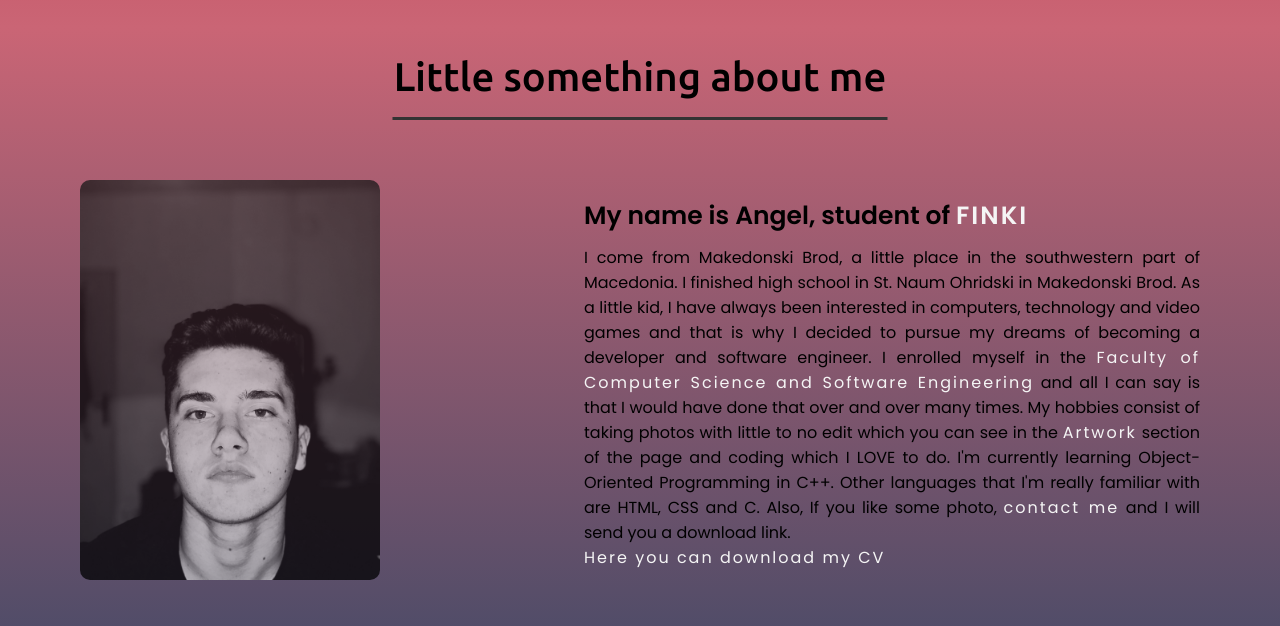
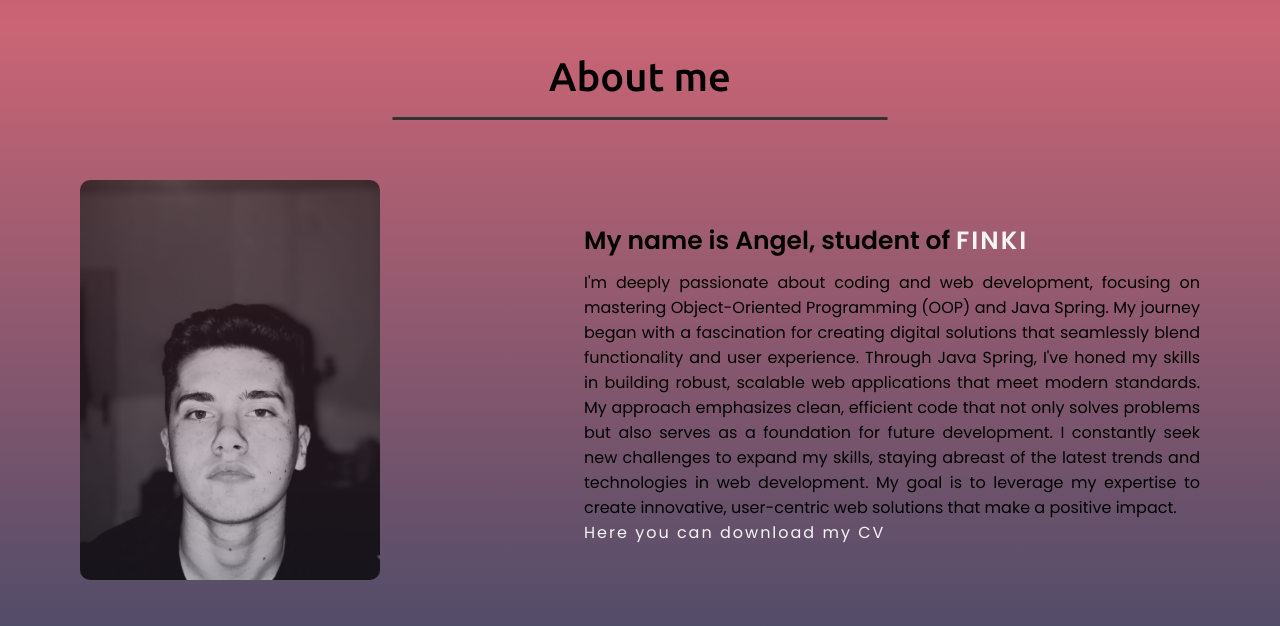
Before and after one commit to angeldamcheski/angeldamcheski.github.io, a plain HTML site: page index.html in a window 1280 px wide. Shown: the part 846-1472 px from the top of the page. Drawn offline with Linux system fonts and the light colour scheme.

Commit message:
Bio changes

```diff
--- a/index.html
+++ b/index.html
@@ -39,14 +39,19 @@
     <span id="za"></span>
      <section class="about" id="about">
          <div class="max-width">
-             <h2 class="title">Little something about me</h2>
+             <h2 class="title">About me</h2>
               <div class="about-content">
                     <div class="column-left">
                         <img src="Portfolio_Images/personal.jpeg" alt="Angel Damcheski">
                     </div>
+                    <!-- <div class="column-right">
+                        <div class="text">My name is Angel, student of <a href="https://finki.ukim.mk/" class="aboutmeFINKI">FINKI</a></div>
+                        <p>I come from Makedonski Brod, a little place in the southwestern part of Macedonia. I finished high school in St. Naum Ohridski in Makedonski Brod. As a little kid, I have always been interested in computers, technology and video games and that is why I decided to pursue my dreams of becoming a developer and software engineer. I enrolled myself in the <a href="https://finki.ukim.mk/">Faculty of Computer Science and Software Engineering</a> and all I can say is that I would have done that over and over many times. My hobbies consist of taking photos with little to no edit which you can see in the <a href="#rabota">Artwork</a> section of the page and coding which I LOVE to do. I'm currently learning Object-Oriented Programming in C++. Other languages that I'm really familiar with are HTML, CSS and C. Also, If you like some photo, <a href="#kontakt">contact me</a> and I will send you a download link.</p>
+                        <a href="#" id="cv">Here you can download my CV</a>
+                    </div> -->
                     <div class="column-right">
                         <div class="text">My name is Angel, student of <a href="https://finki.ukim.mk/" class="aboutmeFINKI">FINKI</a></div>
-                        <p>I come from Makedonski Brod, a little place in the southwestern part of Macedonia. I finished high school in St. Naum Ohridski in Makedonski Brod. As a little kid, I have always been interested in computers, technology and video games and that is why I decided to pursue my dreams of becoming a developer and software engineer. I enrolled myself in the <a href="https://finki.ukim.mk/">Faculty of Computer Science and Software Engineering</a> and all I can say is that I would have done that over and over many times. My hobbies consist of taking photos with little to no edit which you can see in the <a href="#rabota">Artwork</a> section of the page and coding which I LOVE to do. I'm currently learning Object-Oriented Programming in C++. Other languages that I'm really familiar with are HTML, CSS and C. Also, If you like some photo, <a href="#kontakt">contact me</a> and I will send you a download link.</p>
+                        <p>I'm deeply passionate about coding and web development, focusing on mastering Object-Oriented Programming (OOP) and Java Spring. My journey began with a fascination for creating digital solutions that seamlessly blend functionality and user experience. Through Java Spring, I've honed my skills in building robust, scalable web applications that meet modern standards. My approach emphasizes clean, efficient code that not only solves problems but also serves as a foundation for future development. I constantly seek new challenges to expand my skills, staying abreast of the latest trends and technologies in web development. My goal is to leverage my expertise to create innovative, user-centric web solutions that make a positive impact.</p>
                         <a href="#" id="cv">Here you can download my CV</a>
                     </div>
               </div>
```
